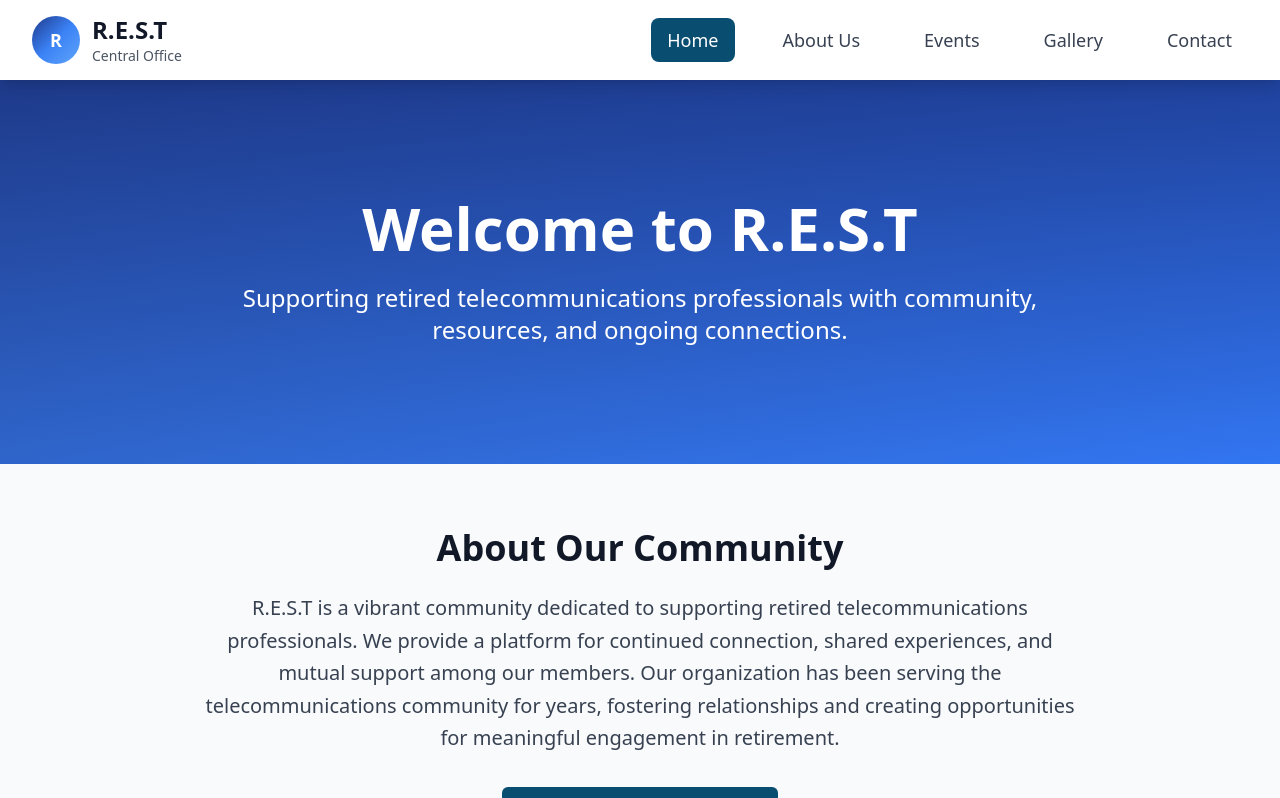
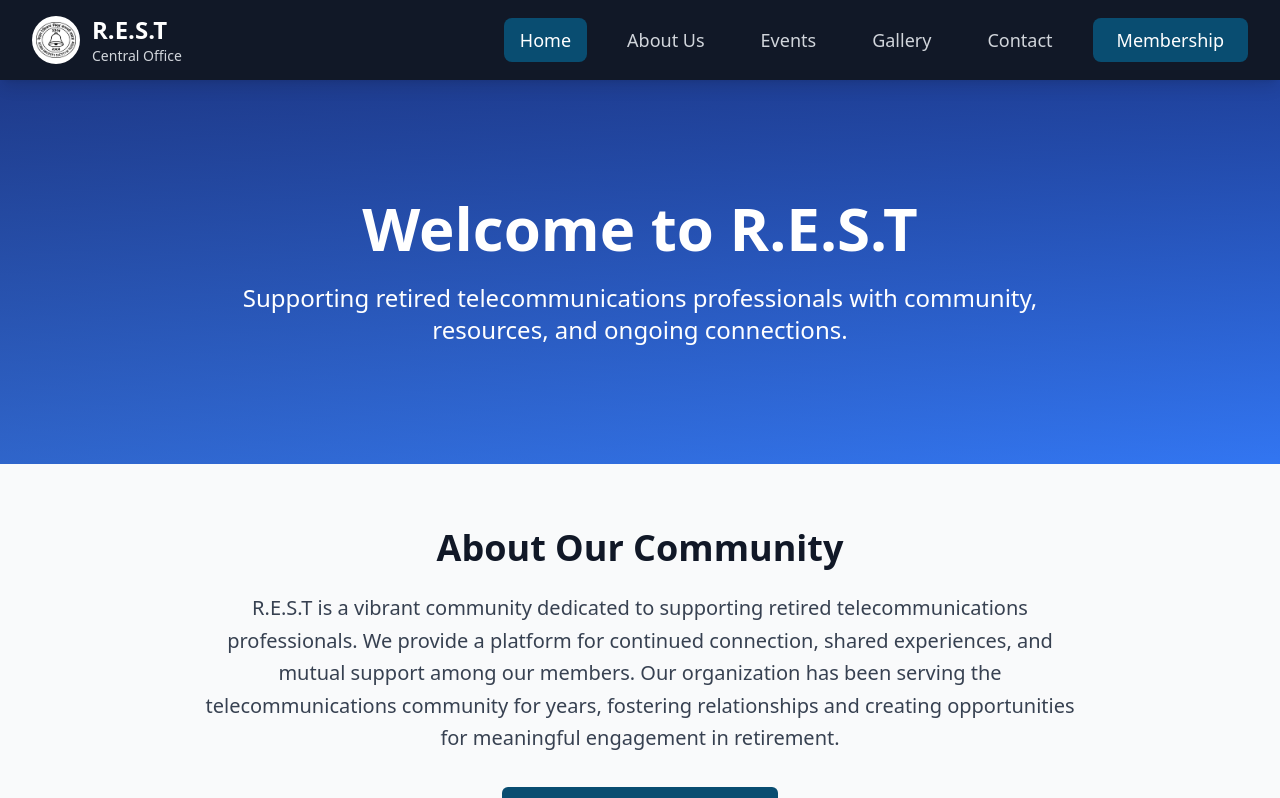
Before and after one commit to rinkamaharjan12/golden-years-gallery-web-79, a React (Vite) app: page / in a window 1280 px wide. Shown: the top 798 px of the page. Built offline with nearby package versions, Linux system fonts and the light colour scheme.

Commit message:
Implement membership form and design updates
- Change logo and add membership button to navbar.
- Update navbar and footer styling.
- Add treasurer image and member name.
- Update footer address.

```diff
--- a/src/components/Footer.tsx
+++ b/src/components/Footer.tsx
@@ -9,8 +9,12 @@ const Footer = () => {
           {/* Logo and Description */}
           <div className="col-span-1 md:col-span-2">
             <div className="flex items-center space-x-3 mb-4">
-              <div className="w-12 h-12 rest-gradient rounded-full flex items-center justify-center">
-                <span className="text-white font-bold text-lg">R</span>
+              <div className="w-12 h-12 bg-white rounded-full flex items-center justify-center">
+                <img
+                  src="/lovable-uploads/262f59f7-1be5-473f-a93b-d8236ff474b9.png"
+                  alt="R.E.S.T Logo"
+                  className="w-10 h-10 object-contain"
+                />
               </div>
               <div>
                 <h3 className="text-2xl font-bold">R.E.S.T</h3>
@@ -18,7 +22,7 @@ const Footer = () => {
               </div>
             </div>
             <p className="text-gray-300 text-lg leading-relaxed mb-4">
-              Deoneshwar Bhawan, Shashtwati Pada, Kathmandu, Nepal
+              Doorsanchar Bhawan, Bhadrakali Plaza, Kathmandu, Nepal
             </p>
             <p className="text-gray-400">
               © 2024 Nepal Telecom. All Rights Reserved.
--- a/src/components/Navigation.tsx
+++ b/src/components/Navigation.tsx
@@ -18,22 +18,26 @@ const Navigation = () => {
   const isActive = (path: string) => location.pathname === path;
 
   return (
-    <nav className="bg-white shadow-lg sticky top-0 z-50">
+    <nav className="bg-gray-900 shadow-lg sticky top-0 z-50">
       <div className="max-w-7xl mx-auto px-4 sm:px-6 lg:px-8">
         <div className="flex justify-between items-center h-20">
           {/* Logo */}
           <div className="flex items-center space-x-3">
-            <div className="w-12 h-12 rest-gradient rounded-full flex items-center justify-center">
-              <span className="text-white font-bold text-lg">R</span>
+            <div className="w-12 h-12 bg-white rounded-full flex items-center justify-center">
+              <img
+                src="/lovable-uploads/262f59f7-1be5-473f-a93b-d8236ff474b9.png"
+                alt="R.E.S.T Logo"
+                className="w-10 h-10 object-contain"
+              />
             </div>
             <div>
-              <h1 className="text-2xl font-bold text-gray-900">R.E.S.T</h1>
-              <p className="text-sm text-gray-600">Central Office</p>
+              <h1 className="text-2xl font-bold text-white">R.E.S.T</h1>
+              <p className="text-sm text-gray-300">Central Office</p>
             </div>
           </div>
 
           {/* Desktop Navigation */}
-          <div className="hidden md:flex space-x-8">
+          <div className="hidden md:flex space-x-6 items-center">
             {navItems.map((item) => (
               <Link
                 key={item.name}
@@ -41,19 +45,22 @@ const Navigation = () => {
                 className={`px-4 py-2 rounded-lg text-lg font-medium transition-colors duration-200 ${
                   isActive(item.path)
                     ? "bg-primary text-white"
-                    : "text-gray-700 hover:bg-primary hover:text-white"
+                    : "text-gray-300 hover:bg-gray-700 hover:text-white"
                 }`}
               >
                 {item.name}
               </Link>
             ))}
+            <button className="px-6 py-2 bg-primary text-white rounded-lg text-lg font-medium hover:bg-primary/80 transition-colors duration-200 ml-4">
+              Membership
+            </button>
           </div>
 
           {/* Mobile menu button */}
           <div className="md:hidden">
             <button
               onClick={() => setIsMenuOpen(!isMenuOpen)}
-              className="text-gray-700 hover:text-primary focus:outline-none focus:text-primary p-2"
+              className="text-gray-300 hover:text-white focus:outline-none focus:text-white p-2"
             >
               {isMenuOpen ? <X size={28} /> : <Menu size={28} />}
             </button>
@@ -72,12 +79,15 @@ const Navigation = () => {
                   className={`px-4 py-3 rounded-lg text-lg font-medium transition-colors duration-200 ${
                     isActive(item.path)
                       ? "bg-primary text-white"
-                      : "text-gray-700 hover:bg-gray-100"
+                      : "text-gray-300 hover:bg-gray-700 hover:text-white"
                   }`}
                 >
                   {item.name}
                 </Link>
               ))}
+              <button className="px-4 py-3 bg-primary text-white rounded-lg text-lg font-medium hover:bg-primary/80 transition-colors duration-200 mt-2 text-left">
+                Membership
+              </button>
             </div>
           </div>
         )}
--- a/src/pages/Gallery.tsx
+++ b/src/pages/Gallery.tsx
@@ -1,4 +1,3 @@
-
 import { useState } from "react";
 import { Card, CardContent } from "@/components/ui/card";
 import { Button } from "@/components/ui/button";
@@ -104,6 +103,14 @@ const Gallery = () => {
       category: "cultural",
       date: "April 2023",
       description: "Nepali New Year celebration with traditional festivities and community bonding."
+    },
+    {
+      id: 13,
+      src: "https://images.unsplash.com/photo-1621570734925-b8b37ea5c318?w=800&h=600&fit=crop",
+      title: "Treasure Collection",
+      category: "ceremonies",
+      date: "March 2023",
+      description: "Member Bishal with our precious community treasure and artifacts."
     }
   ];
 
```
Also changed, not shown: public/lovable-uploads/262f59f7-1be5-473f-a93b-d8236ff474b9.png (added).
